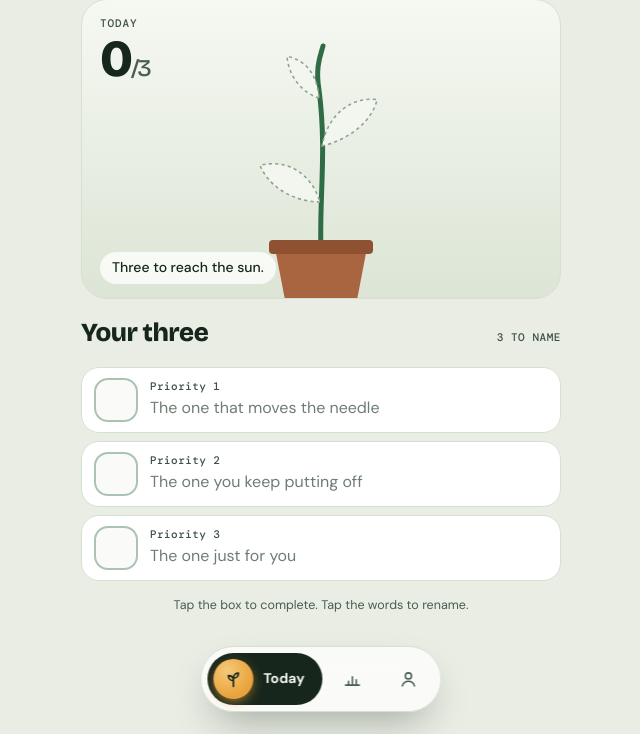
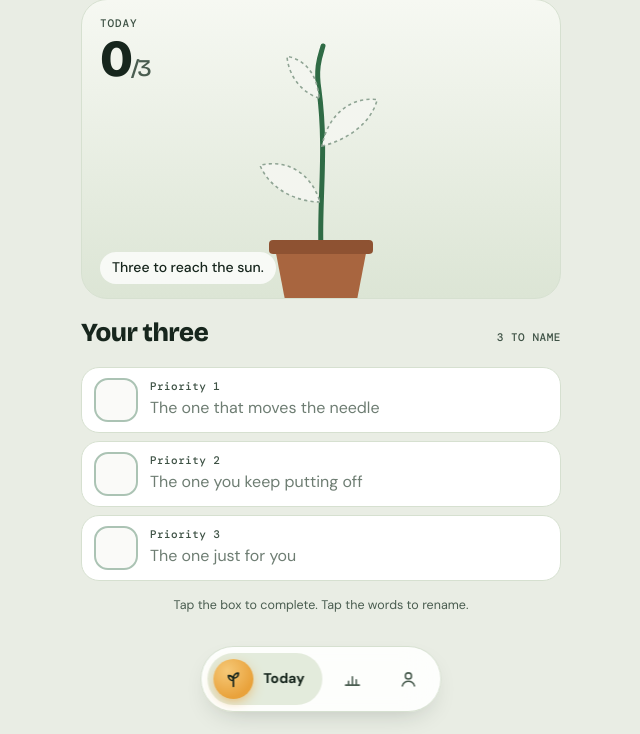
Before and after one commit to slymnblk-dev/simple-todo, a website: page www/index.html in a window 1280 px wide. Shown: the part 66-800 px from the top of the page, without its empty margins (319-959 px from the left). Drawn offline with Linux system fonts and the light colour scheme.

Commit message:
Softer light-mode nav bar
Co-Authored-By: Claude Opus 5.5 <noreply@anthropic.com>
Claude-Session: https://claude.ai/code/session_0193c4p6VzYjfYmNbWddp6nV

```diff
--- a/www/style.css
+++ b/www/style.css
@@ -16,7 +16,7 @@
   --hero: #17261D; --on-hero: #E9EDE4; --on-hero-sub: #B9C7BC; --on-hero-accent: #E9A23B;
   --glass: rgba(255,255,255,.78); --seg: #D6E0D0; --seg-on: #FFFFFF; --switch-off: #B5C2B6;
   --inv: #17261D; --on-inv: #F3F5EF;
-  --nav-glass: rgba(255,255,255,.78); --nav-shadow: 0 18px 40px -14px rgba(23,38,29,.4);
+  --nav-glass: rgba(255,255,255,.9); --nav-shadow: 0 10px 28px -14px rgba(23,38,29,.3); --nav-active: #E3EBDC; --nav-active-text: #17261D;
   --toast-bg: #17261D; --toast-text: #E9EDE4; --toast-btn: #2B3D31; --toast-btn-text: #E9A23B;
   --danger: #A33A22; --chip-won-bg: #FBEBCB; --chip-won-text: #6B4510; --chip-bg: #E9EDE4;
   --card: linear-gradient(180deg, #F6F8F2 0%, #DCE5D5 100%);
@@ -33,7 +33,7 @@
   --hero: #F0B14A; --on-hero: #17261D; --on-hero-sub: #5C4013; --on-hero-accent: #17261D;
   --glass: rgba(14,22,17,.72); --seg: #1E2B23; --seg-on: #2C3D32; --switch-off: #3A4C40;
   --inv: #E6EDE5; --on-inv: #0E1611;
-  --nav-glass: rgba(30,43,35,.78); --nav-shadow: 0 18px 40px -12px rgba(0,0,0,.75);
+  --nav-glass: rgba(30,43,35,.78); --nav-shadow: 0 18px 40px -12px rgba(0,0,0,.75); --nav-active: #E6EDE5; --nav-active-text: #0E1611;
   --toast-bg: #E6EDE5; --toast-text: #0E1611; --toast-btn: #D3DED3; --toast-btn-text: #6B4510;
   --danger: #FF8F75; --chip-won-bg: #3A2E17; --chip-won-text: #F0B14A; --chip-bg: #1E2B23;
   --card: linear-gradient(180deg, #16241C 0%, #0F1813 100%);
@@ -220,7 +220,7 @@ svg { display: block; }
 .orb { width: 40px; height: 40px; border-radius: 50%; display: grid; place-items: center; flex: none; transform: scale(.92); transition: background .4s ease, transform .45s cubic-bezier(.2,1.5,.3,1), box-shadow .4s; }
 .orb svg { width: 20px; height: 20px; fill: none; stroke: currentColor; stroke-width: 2; stroke-linecap: round; stroke-linejoin: round; }
 .nav-label { display: block; overflow: hidden; white-space: nowrap; max-width: 0; opacity: 0; margin-left: 0; transition: max-width .45s cubic-bezier(.2,1,.3,1), opacity .3s, margin .45s; }
-.nav button[aria-current="page"] { padding: 0 18px 0 6px; background: var(--inv); color: var(--on-inv); }
+.nav button[aria-current="page"] { padding: 0 18px 0 6px; background: var(--nav-active); color: var(--nav-active-text); }
 .nav button[aria-current="page"] .orb { background: radial-gradient(circle at 35% 30%, #F6C978, var(--amber) 70%); color: #17261D; transform: scale(1); box-shadow: 0 4px 14px -4px var(--amber); }
 .nav button[aria-current="page"] .nav-label { max-width: 80px; opacity: 1; margin-left: 10px; }
 
```
